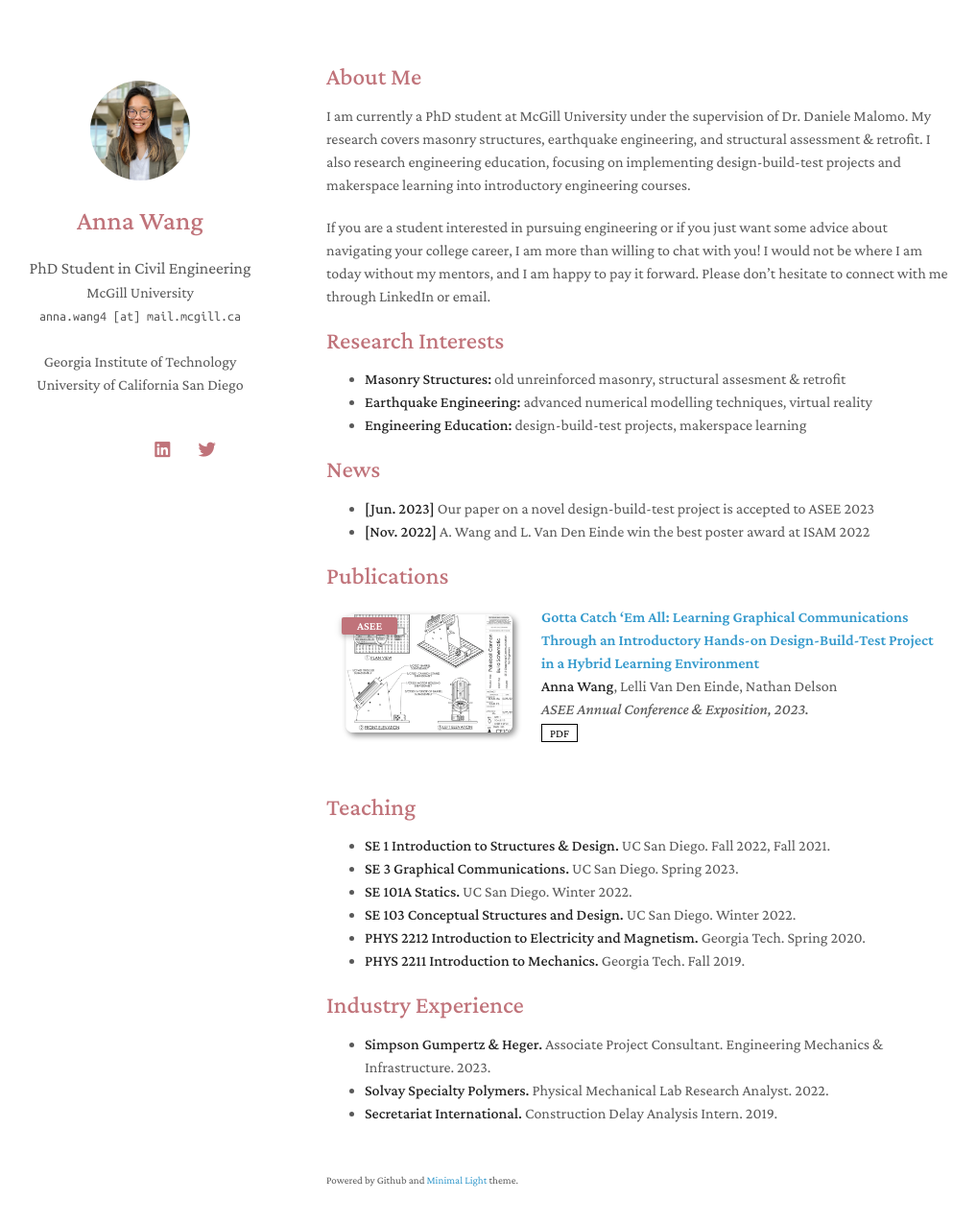
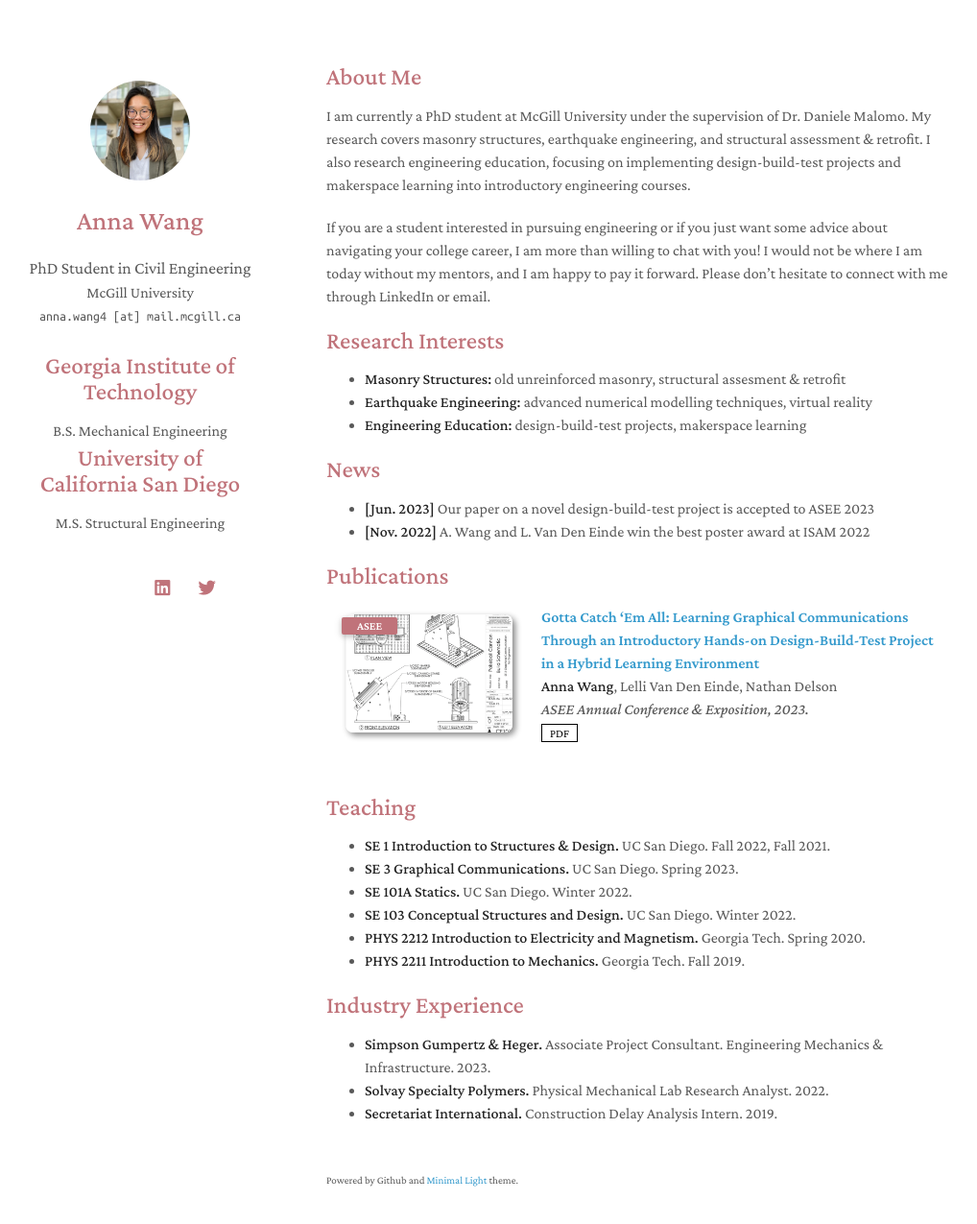
Before and after one commit to anna-h-wang/annawang, a Jekyll site: the page built from index.md, in a window 1280 px wide and 1310 px high. Shown: the top 1275 px of the window at 96% size, without its empty margins (130-1148 px from the left). Built offline with Jekyll 4.4.1, drawn with Linux system fonts in a browser that asks for light colours; nearby versions of some CDN libraries; a style sheet for code colours, icons or effects is not loaded; our own code applies the rules of GitHub Pages for plain Markdown files.

Commit message:
Update homepage.html

```diff
--- a/_layouts/homepage.html
+++ b/_layouts/homepage.html
@@ -54,12 +54,14 @@
 
         <br>
         <br>
-        {% if site.bachelors %}
-        <a href="{{ site.bachelors_link }}" rel="noopener"><autocolor>{{ site.bachelors }}</autocolor></a>
+        <h2>{{ site.bachelors }}</h2>
+        {% if site.BS %}
+        <a href="{{ site.BS_link }}" rel="noopener"><autocolor>{{ site.BS }}</autocolor></a>
         {% endif %}
         <br>
-        {% if site.masters %}
-        <a href="{{ site.masters_link }}" rel="noopener"><autocolor>{{ site.masters }}</autocolor></a>
+        <h2>{{ site.masters }}</h2>
+        {% if site.MS %}
+        <a href="{{ site.MS_link }}" rel="noopener"><autocolor>{{ site.MS }}</autocolor></a>
         {% endif %}
         <br>
         <br>
```
